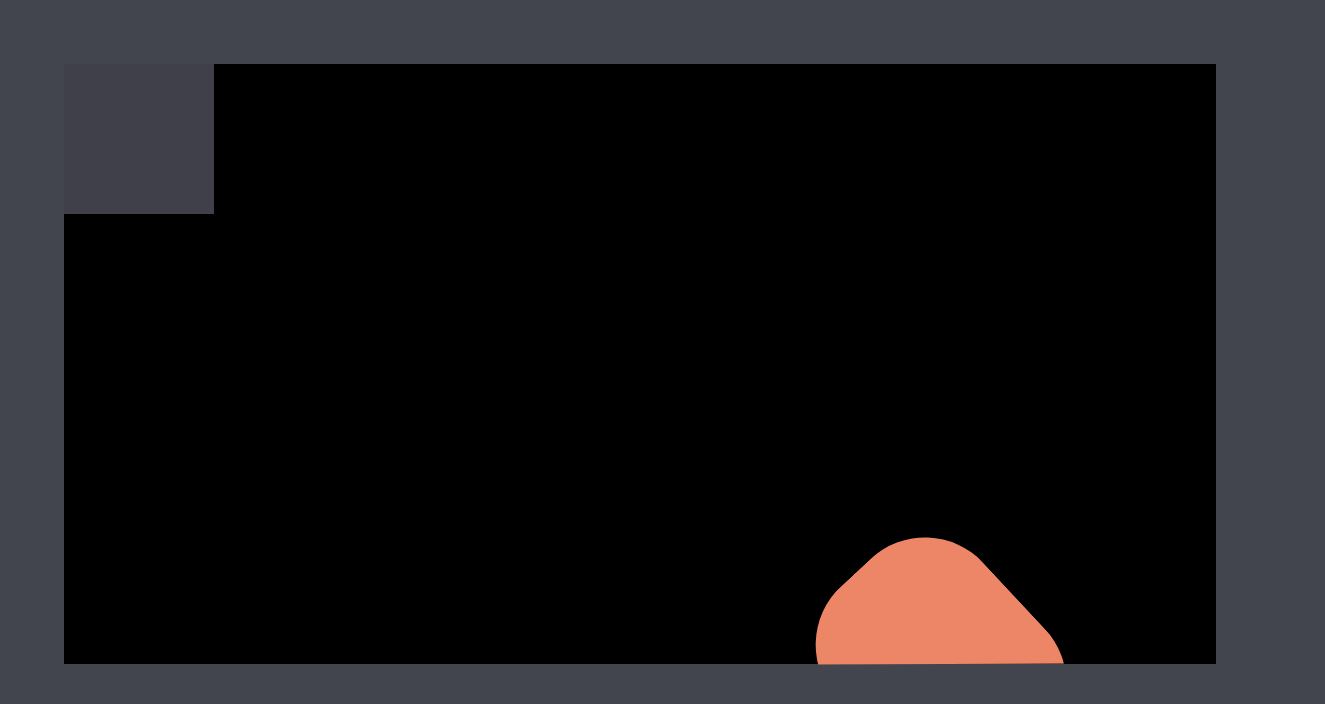
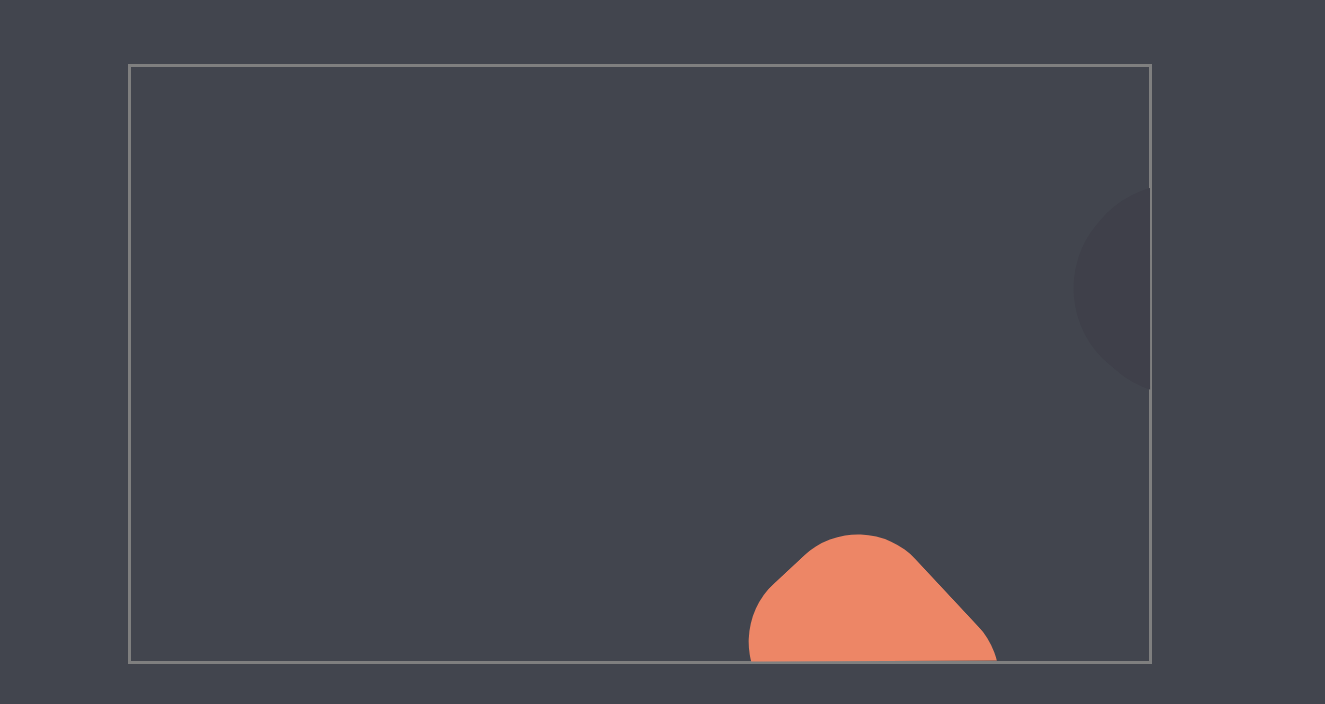
Before and after one commit to Jonlemos/coffe-challenger-bizsys, a React (Create React App) app: page / in a window 1280 px wide. Shown: the top 704 px of the page, 1325 px wide, since content can reach past the window. Built offline with nearby package versions, Linux system fonts and the light colour scheme.

Commit message:
Adicionado segundo objeto no card

```diff
--- a/src/components/Box/Box.css
+++ b/src/components/Box/Box.css
@@ -1,16 +1,22 @@
 .box{
     position: relative;
     margin: 5% auto;
-    width: 90%;
+    width: 80%;
     height: 75vh;
-    background-color: black ;
+    border: 3px solid #7f7f7f;
 }
 
 .effect-1{
     position: absolute;
-    height: 150px;
-    width: 150px;
+    height: 205px;
+    width: 210px;
     background-color: #3f404a;
+    right: -135px;
+    top: 120px;
+    border-radius: 100px;
+    transform: rotate(40deg);
+    clip-path: polygon(0 0, -9% 0, 73% 100%, 0 100%);
+    /* box-shadow: 10px 8px 9px 9px rgb(59, 59, 59) */
 }
 .effect-2{
     position: absolute;
```
